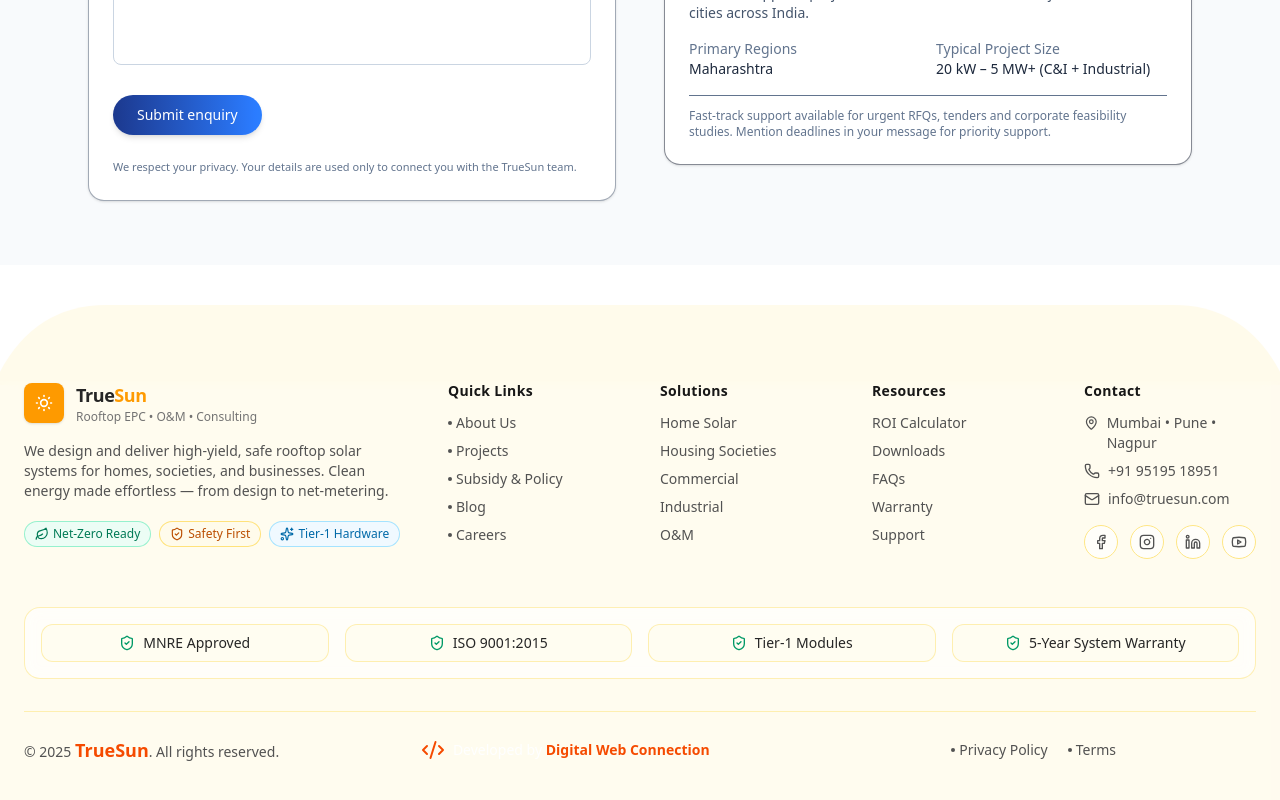
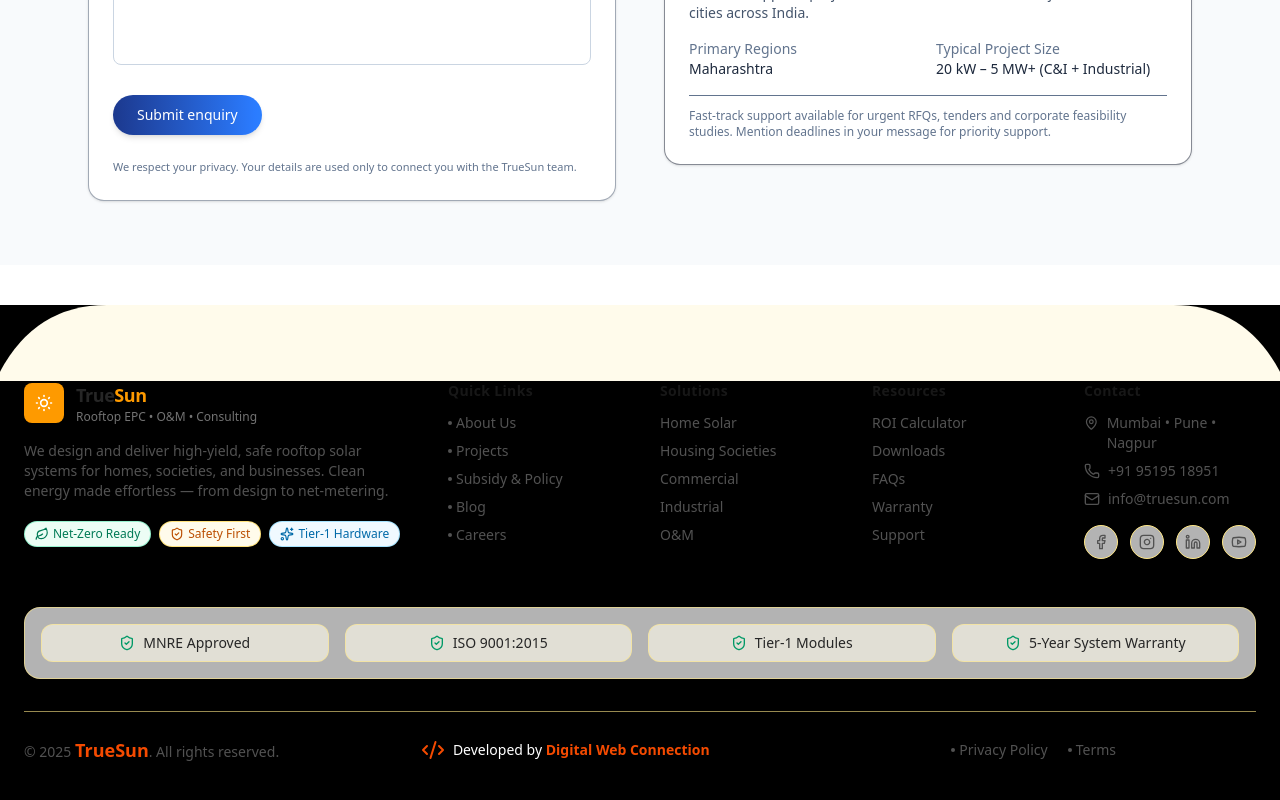
Before and after one commit to digitalwebconnection/TrueSun, a React (Vite) app: page /contact in a window 1280 px wide. Shown: the part 1630-2430 px from the top of the page. Built offline with nearby package versions, Linux system fonts and the light colour scheme.

Commit message:
first commit

```diff
--- a/src/component/Footer.tsx
+++ b/src/component/Footer.tsx
@@ -19,7 +19,7 @@
 
 export default function SolarFooter() {
     return (
-        <footer className="relative mt-10 text-neutral-800 dark:text-neutral-100">
+        <footer className="relative mt-10 text-neutral-800 bg-black dark:text-neutral-100">
             {/* Decorative top curve */}
             <div className="pointer-events-none relative -mb-1 h-20 w-full overflow-hidden">
                 <svg
@@ -36,7 +36,7 @@
             </div>
 
             {/* Main footer */}
-            <div className="relative overflow-hidden bg-amber-50/80 backdrop-blur dark:bg-[#0B0D0F]">
+            <div className="relative overflow-hidden bg-black backdrop-blur dark:bg-[#0B0D0F]">
                 <div className="mx-auto max-w-7xl px-6 pb-10">
                     <div className="grid gap-10 md:grid-cols-2 lg:grid-cols-12">
                         {/* Brand */}
```
